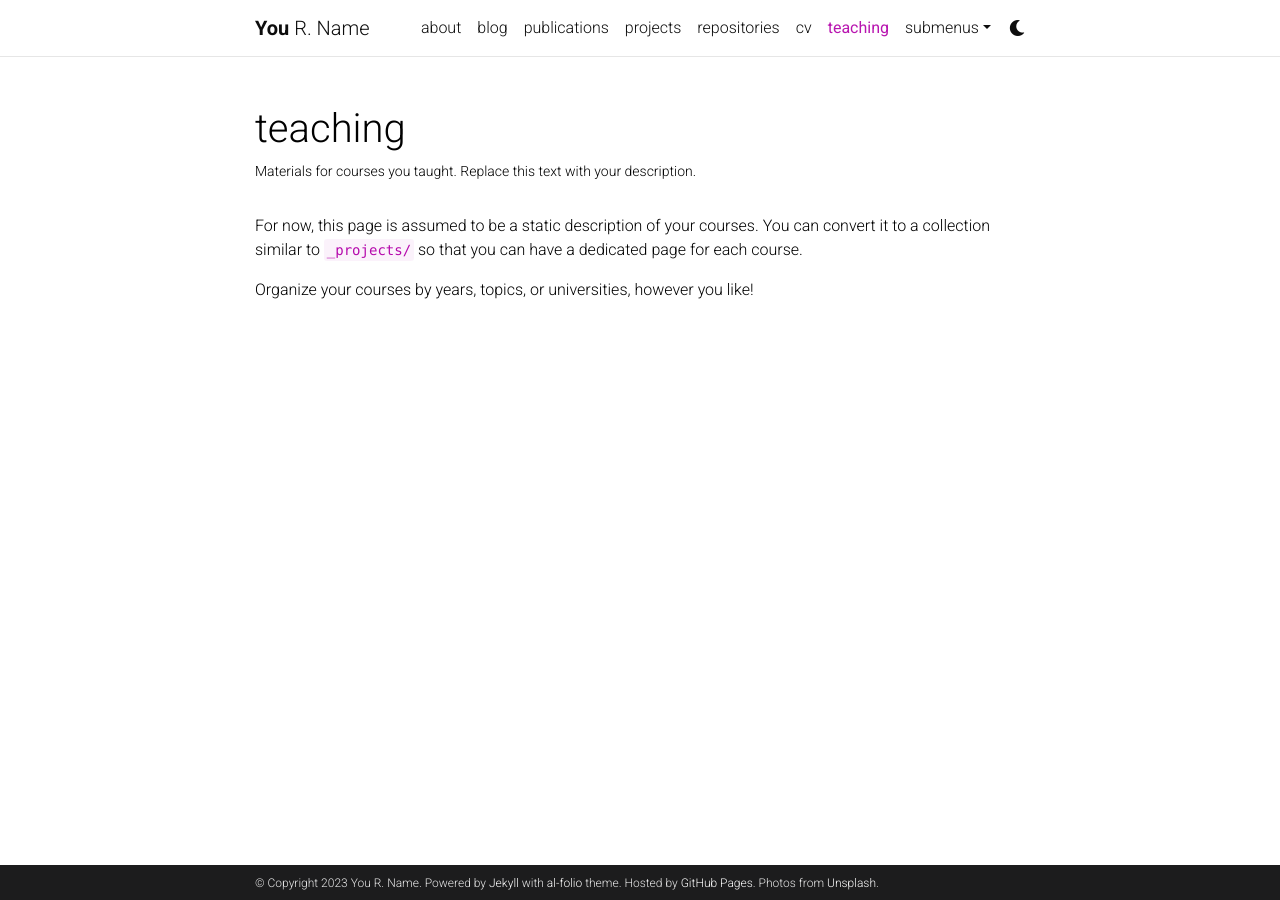
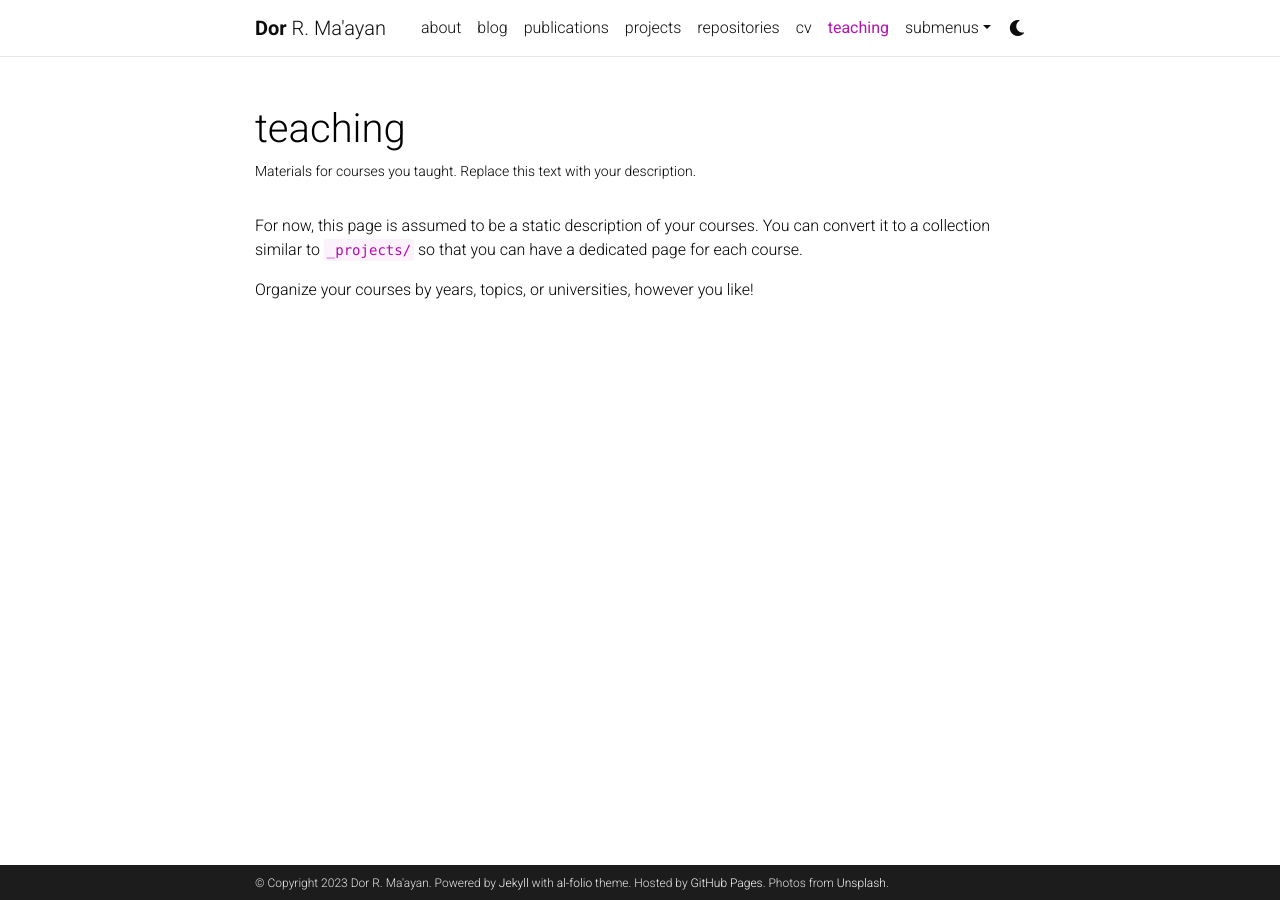
Before and after one commit to dormaayan/dormaayan.github.io, a Jekyll site: the page built from _pages/teaching.md, in a window 1280 px wide. Built offline with Jekyll 4.4.1, drawn with Linux system fonts in a browser that asks for light colours; comment, search, counter and statistics services are not loaded; a style sheet for code colours, icons or effects is not loaded.

Commit message:
Update _config.yml

```diff
--- a/_config.yml
+++ b/_config.yml
@@ -3,9 +3,9 @@
 # -----------------------------------------------------------------------------
 
 title: blank # the website title (if blank, full name will be used instead)
-first_name: You
+first_name: Dor
 middle_name: R.
-last_name: Name
+last_name: Ma'ayan
 email: you@example.com
 description: > # the ">" symbol means to ignore newlines until "footer_text:"
   A simple, whitespace theme for academics. Based on [*folio](https://github.com/bogoli/-folio) design.
```
